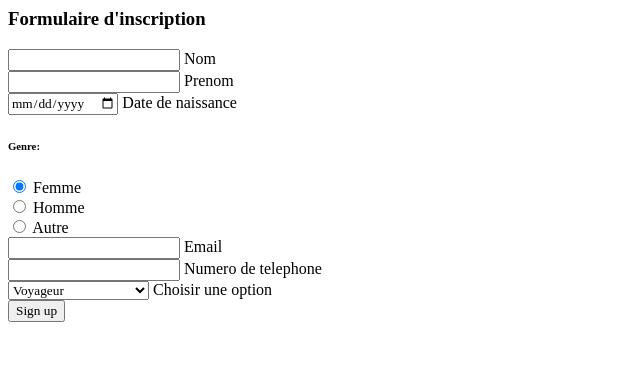
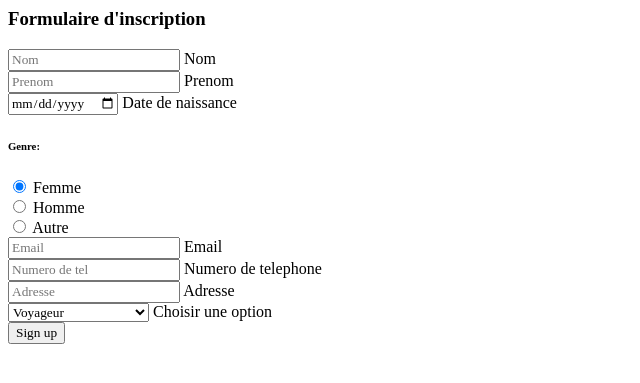
Before and after one commit to 92radar/ecoRide-DrissBenkirane, a PHP site: page /pages/register.html in a window 1280 px wide. Shown: the top 383 px of the page, without its empty margins (0-640 px from the left). Run offline with PHP 8.4, Linux system fonts and the light colour scheme.

Commit message:
update des placeholder sur register.html

```diff
--- a/pages/register.html
+++ b/pages/register.html
@@ -13,7 +13,8 @@
                                 <div class="col-md-6 mb-4">
 
                                     <div data-mdb-input-init class="form-outline">
-                                        <input type="text" id="firstName" class="form-control form-control-lg" />
+                                        <input type="text" id="firstName" placeholder="Nom"
+                                            class="form-control form-control-lg" />
                                         <label class="form-label" for="firstName">Nom</label>
                                     </div>
 
@@ -21,7 +22,8 @@
                                 <div class="col-md-6 mb-4">
 
                                     <div data-mdb-input-init class="form-outline">
-                                        <input type="text" id="lastName" class="form-control form-control-lg" />
+                                        <input type="text" id="lastName" placeholder="Prenom"
+                                            class="form-control form-control-lg" />
                                         <label class="form-label" for="lastName">Prenom</label>
                                     </div>
 
@@ -66,7 +68,8 @@
                                 <div class="col-md-6 mb-4 pb-2">
 
                                     <div data-mdb-input-init class="form-outline">
-                                        <input type="email" id="emailAddress" class="form-control form-control-lg" />
+                                        <input type="email" id="emailAddress" placeholder="Email"
+                                            class="form-control form-control-lg" />
                                         <label class="form-label" for="emailAddress">Email</label>
                                     </div>
 
@@ -74,8 +77,18 @@
                                 <div class="col-md-6 mb-4 pb-2">
 
                                     <div data-mdb-input-init class="form-outline">
-                                        <input type="tel" id="phoneNumber" class="form-control form-control-lg" />
+                                        <input type="tel" id="phoneNumber" class="form-control form-control-lg"
+                                            placeholder="Numero de tel" />
                                         <label class="form-label" for="phoneNumber">Numero de telephone</label>
+                                    </div>
+
+                                </div>
+                                <div class="col-md-6 mb-4 pb-2">
+
+                                    <div data-mdb-input-init class="form-outline">
+                                        <input type="tel" id="phoneNumber" class="form-control form-control-lg"
+                                            placeholder="Adresse" />
+                                        <label class="form-label" for="phoneNumber">Adresse</label>
                                     </div>
 
                                 </div>
--- a/styles/register.css
+++ b/styles/register.css
@@ -1,3 +1,7 @@
 * {
     font-family: 'Marianne';
 }
+
+section {
+    margin-bottom: 200px;
+}
```
